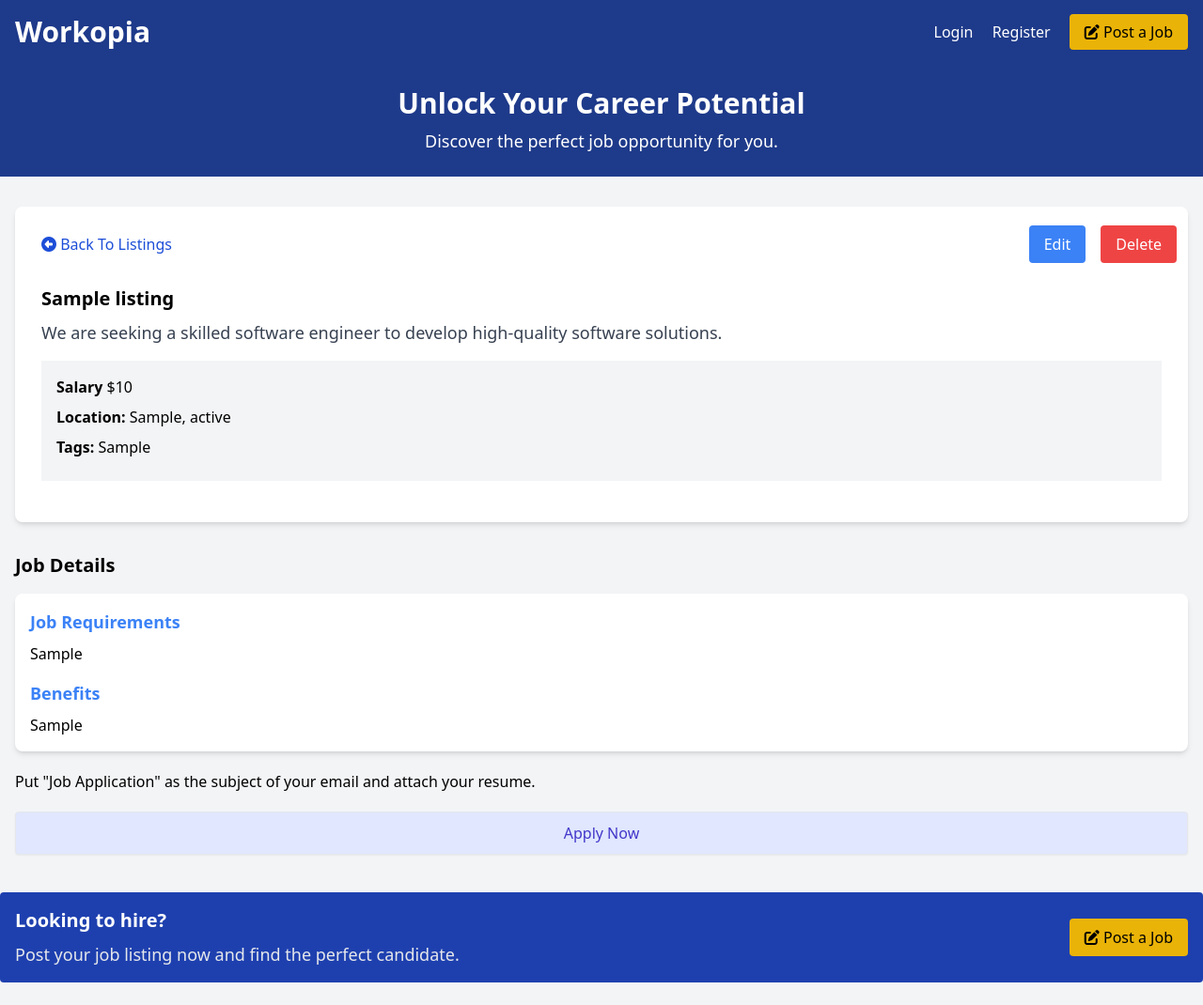
After one commit to jscamelcase/php_mvc, a PHP site: page /listing?id=1 in a window 1280 px wide. The commit adds this page. Shown: the whole page at 94% size. Run offline with PHP 8.4, Linux system fonts and the light colour scheme; tables that the repository leaves empty or names only in its code hold one stand-in row (values such as "Sample post"); a stand-in replaces the project's code that opens the database connection.

Commit message:
Updated single view page and routes

```diff
--- a/Database.php
+++ b/Database.php
@@ -32,9 +32,14 @@ class Database {
      * @throws PDOException
      *
      */
-    public function query($query) {
+    public function query($query, $params = []) {
         try {
             $sth = $this->conn->prepare($query);
+
+            //Bind named params
+            foreach($params as $param => $value) {
+                $sth->bindValue(':' . $param, $value);
+            }
             $sth->execute();
             return $sth;
 
--- /dev/null
+++ b/controllers/listings/show.php
@@ -0,0 +1,19 @@
+<?php
+
+$config = require basePath('config/db.php');
+$db = new Database($config);
+
+$id = $_GET['id'] ?? '';
+
+$params = [
+    'id' => $id
+];
+$listing = $db->query('SELECT * FROM listings WHERE id = :id', $params)->fetch();
+
+
+loadView('listings/show',
+[
+    'listing' => $listing
+]
+
+);
--- a/public/index.php
+++ b/public/index.php
@@ -10,7 +10,7 @@ $router = new Router();
 $routes = require basePath('routes.php');
 
 // Get current URI and HTTP method
-$uri = $_SERVER["REQUEST_URI"];
+$uri = parse_url($_SERVER["REQUEST_URI"], PHP_URL_PATH);
 $method = $_SERVER['REQUEST_METHOD'];
 
 //Route the request
--- a/routes.php
+++ b/routes.php
@@ -3,4 +3,5 @@
 
 $router->get('/', 'controllers/home.php');
 $router->get('/listings', 'controllers/listings/index.php');
-$router->get('/', 'controllers/listings/create.php');
+$router->get('/listings/create', 'controllers/listings/create.php');
+$router->get('/listing', 'controllers/listings/show.php');
--- a/views/home.view.php
+++ b/views/home.view.php
@@ -4,9 +4,6 @@
 <?= loadPartial('navbar') ?>
 <?= loadPartial('showcase-search') ?>
 <?= loadPartial('top-banner') ?>
-
-
-
 
 
 
@@ -45,7 +42,7 @@
                             <strong>Tags:</strong> <?= $listing->tags ?>
                         </li>
                     </ul>
-                    <a href="/listing/<?= $listing->id ?>"
+                    <a href="/listing?id=<?= $listing->id ?>"
                        class="block w-full text-center px-5 py-2.5 shadow-sm rounded border text-base font-medium text-indigo-700 bg-indigo-100 hover:bg-indigo-200"
                     >
                         Details
--- /dev/null
+++ b/views/listings/show.view.php
@@ -0,0 +1,71 @@
+<?= loadPartial('head') ?>
+<?= loadPartial('navbar') ?>
+<?= loadPartial('top-banner') ?>
+
+
+<section class="container mx-auto p-4 mt-4">
+    <div class="rounded-lg shadow-md bg-white p-3">
+        <div class="flex justify-between items-center">
+            <a class="block p-4 text-blue-700" href="/listings">
+                <i class="fa fa-arrow-alt-circle-left"></i>
+                Back To Listings
+            </a>
+            <div class="flex space-x-4 ml-4">
+                <a href="/edit" class="px-4 py-2 bg-blue-500 hover:bg-blue-600 text-white rounded">Edit</a>
+                <!-- Delete Form -->
+                <form method="POST">
+                    <button type="submit" class="px-4 py-2 bg-red-500 hover:bg-red-600 text-white rounded">Delete</button>
+                </form>
+                <!-- End Delete Form -->
+            </div>
+        </div>
+        <div class="p-4">
+            <h2 class="text-xl font-semibold"><?= $listing->title ?></h2>
+            <p class="text-gray-700 text-lg mt-2">
+                We are seeking a skilled software engineer to develop high-quality
+                software solutions.
+            </p>
+            <ul class="my-4 bg-gray-100 p-4">
+                <li class="mb-2"><strong>Salary</strong> <?= formatSalary($listing->salary) ?></li>
+                <li class="mb-2">
+                    <strong>Location:</strong> <?= $listing->city ?>, <?= $listing->state ?>
+<!--                    <span-->
+<!--                        class="text-xs bg-blue-500 text-white rounded-full px-2 py-1 ml-2">-->
+<!--<!--                    >Local</span-->
+<!--<!--                    >-->
+                </li>
+                <li class="mb-2">
+                    <strong>Tags:</strong> <?= $listing->tags ?>
+
+                </li>
+            </ul>
+        </div>
+    </div>
+</section>
+
+<section class="container mx-auto p-4">
+    <h2 class="text-xl font-semibold mb-4">Job Details</h2>
+    <div class="rounded-lg shadow-md bg-white p-4">
+        <h3 class="text-lg font-semibold mb-2 text-blue-500">
+            Job Requirements
+        </h3>
+        <p>
+            <?= $listing->requirements ?>
+        </p>
+        <h3 class="text-lg font-semibold mt-4 mb-2 text-blue-500">Benefits</h3>
+        <p><?= $listing->benefits ?></p>
+    </div>
+    <p class="my-5">
+        Put "Job Application" as the subject of your email and attach your
+        resume.
+    </p>
+    <a
+        href="mailto:<?= $listing->email ?>"
+        class="block w-full text-center px-5 py-2.5 shadow-sm rounded border text-base font-medium cursor-pointer text-indigo-700 bg-indigo-100 hover:bg-indigo-200"
+    >
+        Apply Now
+    </a>
+</section>
+
+<?= loadPartial("bottom-banner"); ?>
+<?= loadPartial('footer') ?>
```
